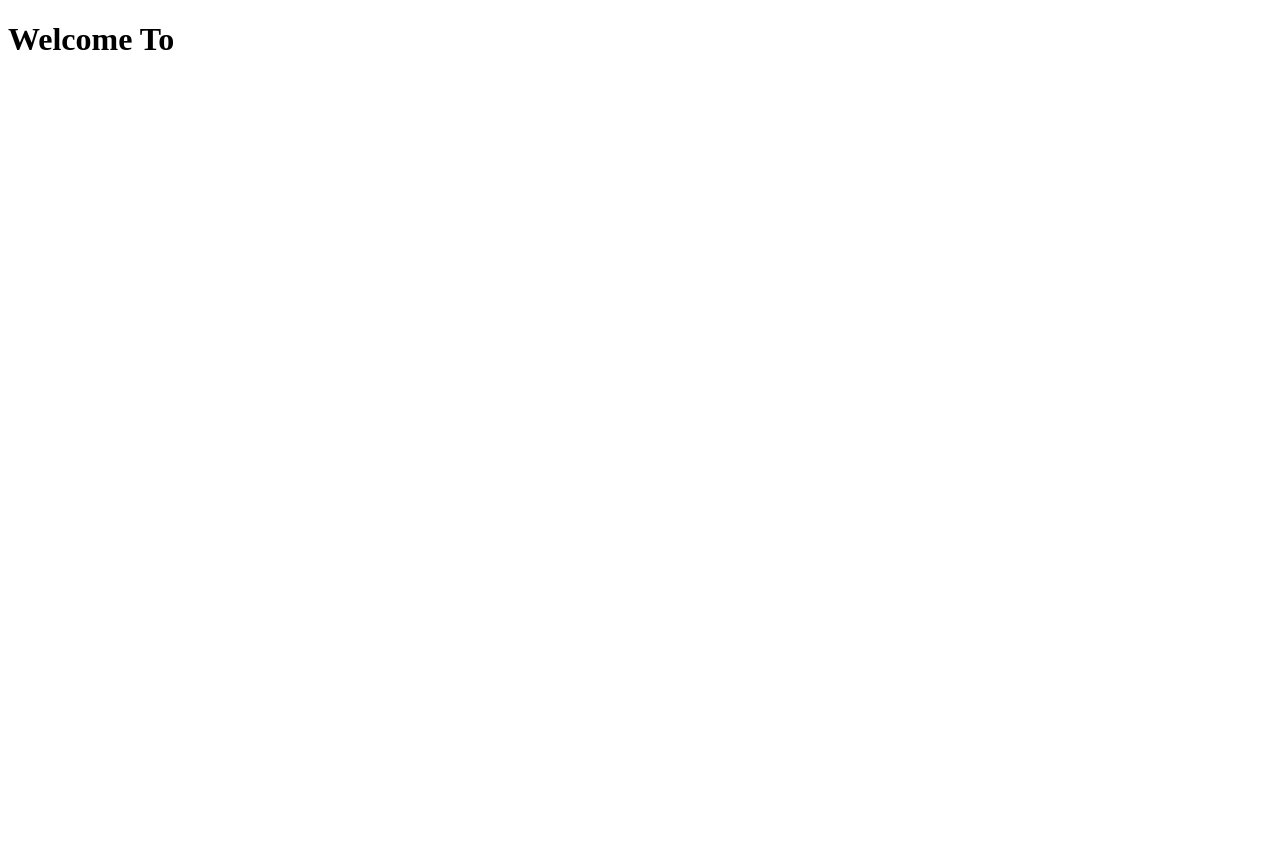
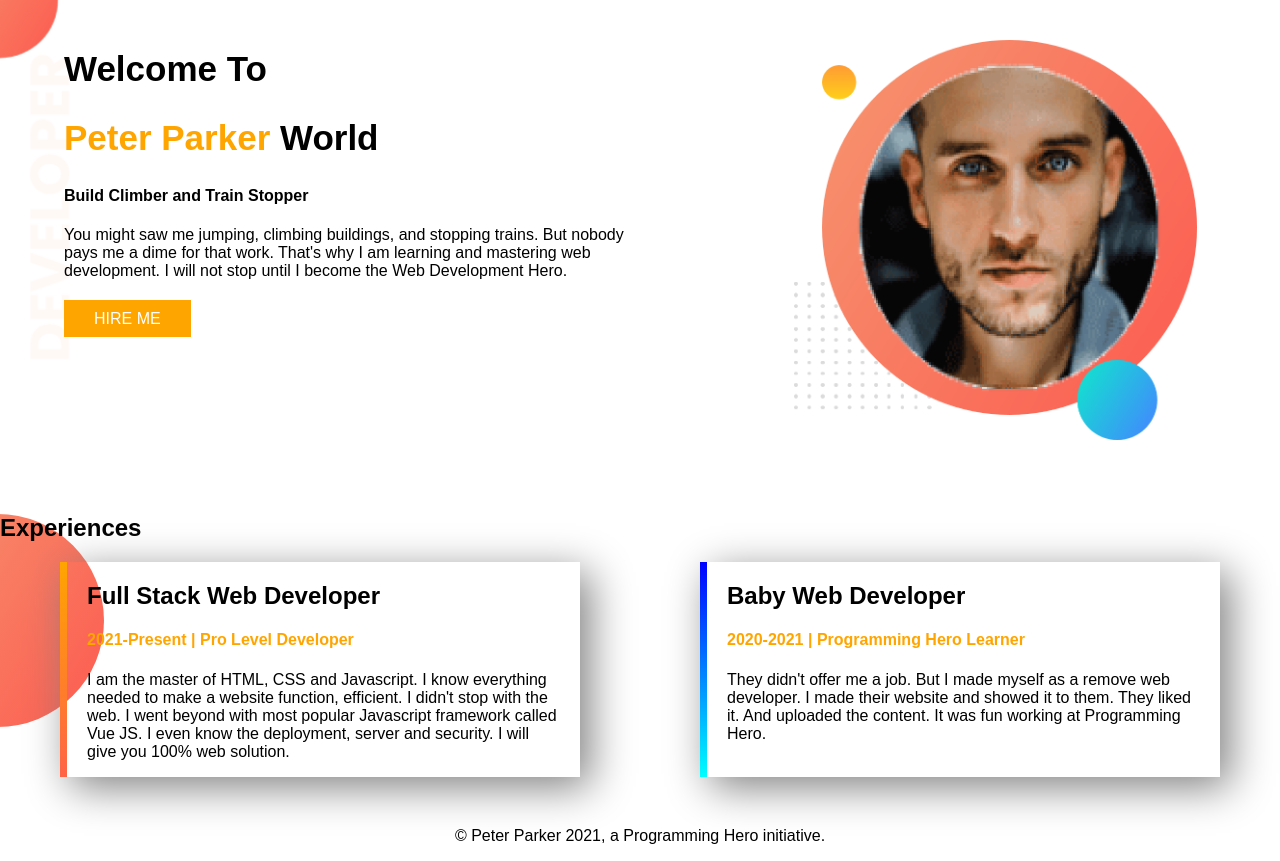
Before and after one commit to joysarka/practice-seation-frist, a plain HTML site: page index.html in a window 1280 px wide. Before the commit the page ends 800 px from the top, so only its background shows below. Drawn offline with Linux system fonts and the light colour scheme.

Commit message:
prictice-last

```diff
--- a/index.html
+++ b/index.html
@@ -4,9 +4,40 @@
     <meta charset="UTF-8">
     <meta http-equiv="X-UA-Compatible" content="IE=edge">
     <meta name="viewport" content="width=device-width, initial-scale=1.0">
-    <title>Document</title>
+    <title>Practice</title>
+    <link rel="stylesheet" href="style.css">
 </head>
 <body>
-    <h1>Welcome To </h1>
-</body>
+    <section class="practice-container">
+        <div class="practice-width">
+            <h1>Welcome To </h1>
+            <h1> <span class=" Peter-Parker"> Peter Parker</span> World </h1>
+            <h4>Build Climber and Train Stopper  </h4>
+            <p>You might saw me jumping, climbing buildings, and stopping trains. But nobody pays me a dime for that work. That's why I am learning and mastering web development. I will not stop until I become the Web Development Hero.  </p>
+            <a class="here-button" href="">HIRE ME</a>
+        </div>
+        <div class="practice-width">
+            <img src="images/my-bg.png" alt="">
+        </div>
+    </section>
+
+    <section class="last-section">
+        <h1>Experiences </h1>
+        <div class="last-container">
+            <div class="full-web">
+                <h1>Full Stack Web Developer </h1>
+                <h4>2021-Present | Pro Level Developer </h4>
+                <p>I am the master of HTML, CSS and Javascript. I know everything needed to make a website function, efficient. I didn't stop with the web. I went beyond with most popular Javascript framework called Vue JS. I even know the deployment, server and security. I will give you 100% web solution.  </p>
+              </div>
+              <div class="baby-web">
+              <h1>Baby Web Developer </h1>
+              <h4 id="lasty">2020-2021 | Programming Hero Learner </h4>
+              <p>They didn't offer me a job. But I made myself as a remove web developer. I made their website and showed it to them. They liked it. And uploaded the content. It was fun working at Programming Hero. </p>
+              </div>
+        </div>
+    </section>
+    <footer >
+        <p>© Peter Parker 2021, a Programming Hero initiative. </p>
+    </footer>
+ </body>
 </html>
--- a/style.css
+++ b/style.css
@@ -0,0 +1,81 @@
+body{
+    font-family: 'Poppins', sans-serif;
+    margin: 0;
+}
+.practice-container{
+    display: flex;
+    background-image: url(images/top-banner.png);
+    background-repeat: no-repeat;
+    margin-bottom: 70px;
+}
+.practice-width{
+    width: 50%;
+    padding-left: 5%;
+    margin-top: 20px;
+}
+.practice-width img{
+    width: 70%;
+    margin-top: 20px;
+    margin-left: 90px;
+}
+.Peter-Parker{
+ color: orange;
+}
+.practice-width h1{
+    font-size: 35px;
+}
+
+.practice-width p{
+    margin-bottom: 30px;
+}
+.here-button{
+    color: white;
+    background-color: orange;
+    padding: 10px 30px;
+    text-decoration: none;
+
+}
+.last-section{
+    margin-left: 2%;
+
+    background-image: url(images/exp-bg.png);
+    background-repeat: no-repeat;
+    margin: 0;
+}
+.last-container{
+    display: flex;
+
+
+}
+.full-web{
+    width: 50%;
+    margin: 0 60px;
+    box-shadow: 10px 10px 40px gray;
+    padding: 0 20px;
+    border-left: 7px solid;
+    border-image:linear-gradient(orange,tomato);
+    border-image-slice: 1;
+}
+.full-web h4{
+    color: orange;
+}
+.baby-web{
+
+    width: 50%;
+    margin: 0 60px;
+    box-shadow: 10px 10px 40px gray;
+    padding: 0 20px;
+    border-left: 7px solid;
+    border-image: linear-gradient(blue, cyan);
+    border-image-slice: 1;
+}
+
+
+#lasty{
+    color: orange;
+}
+
+footer p{
+    text-align: center;
+    margin-top: 50px;
+}
```
